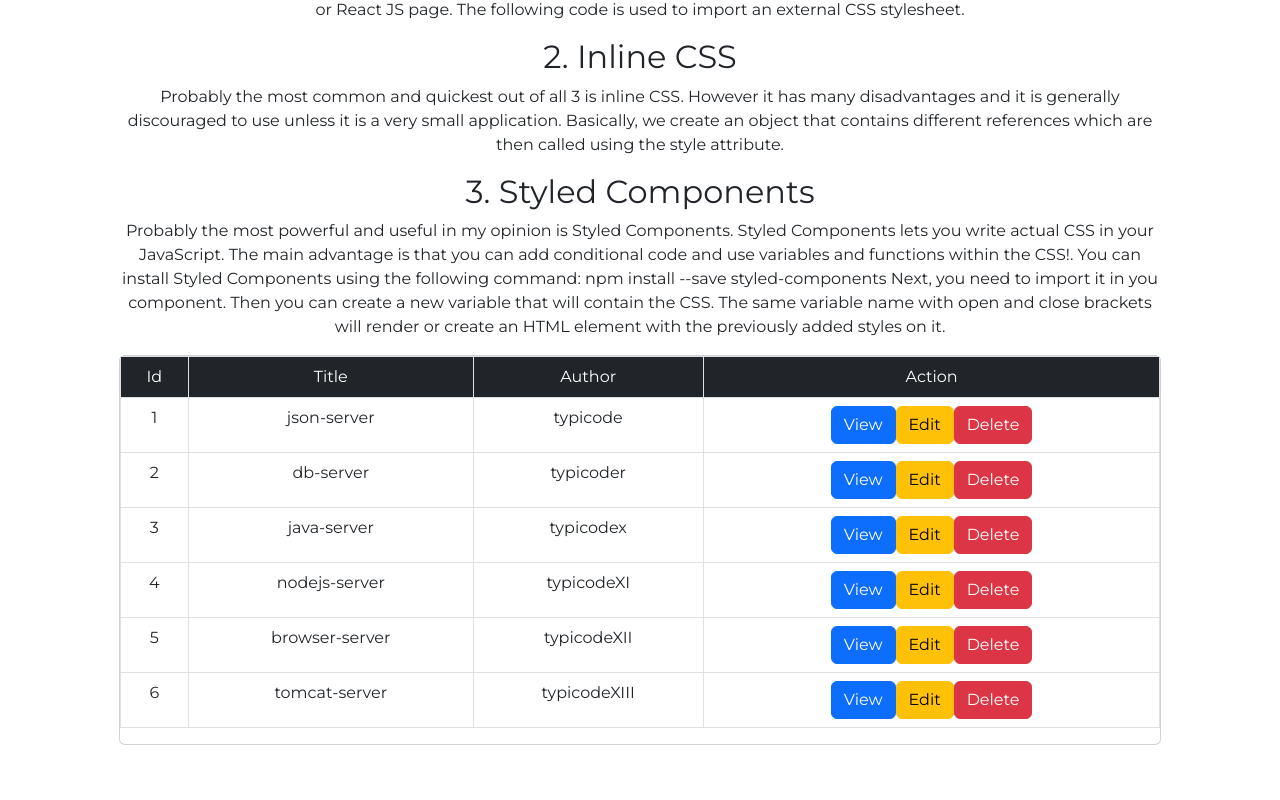
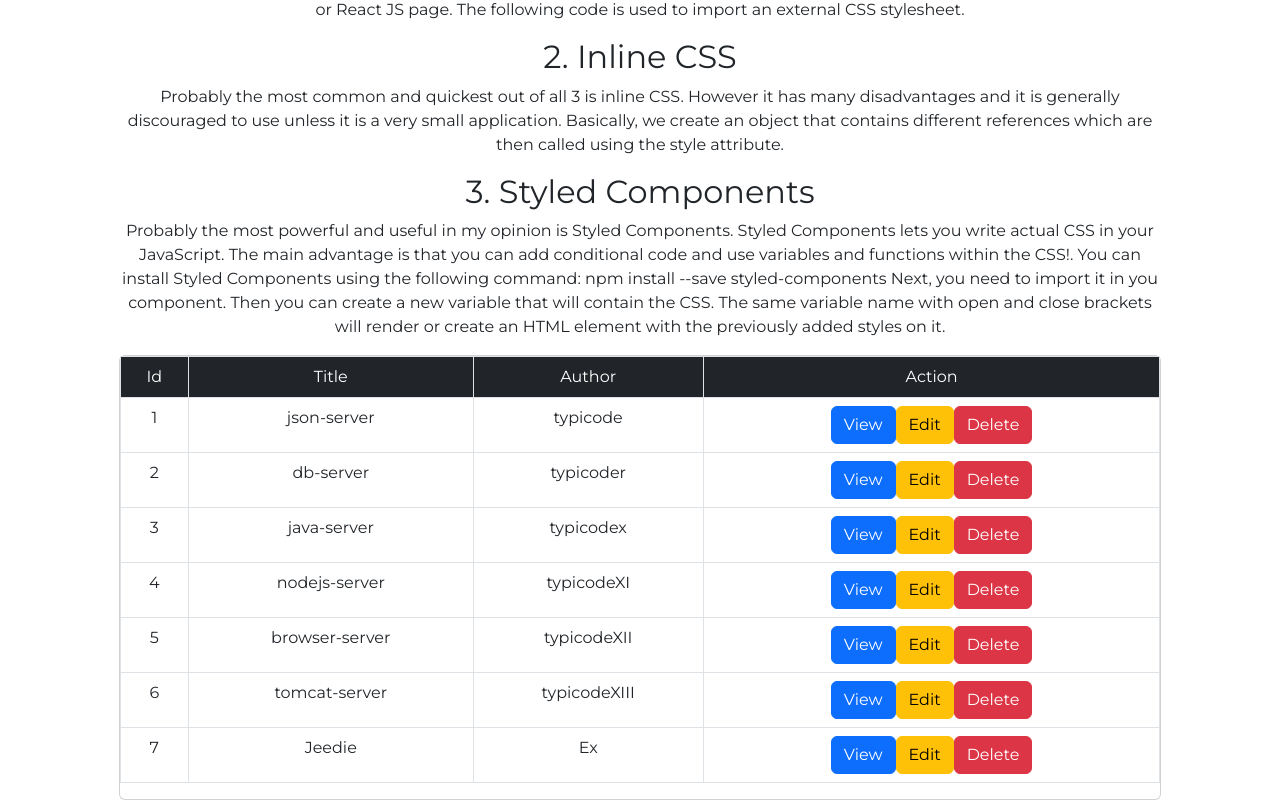
Before and after one commit to Enowizzy/react-app, a React (Create React App) app: page / in a window 1280 px wide. Shown: the part 208-1008 px from the top of the page. Before the commit the page ends 953 px from the top, so only its background shows below. Built offline with nearby package versions, Linux system fonts and the light colour scheme; data requests are answered from the project's data file.

Commit message:
post news to server

```diff
--- a/data/db.json
+++ b/data/db.json
@@ -2,33 +2,39 @@
   "news": [
     {
       "id": 1,
-      "title": "json-server",
-      "author": "typicode"
+      "author_first_name": "json-server",
+      "author_last_name": "typicode"
     },
     {
       "id": 2,
-      "title": "db-server",
-      "author": "typicoder"
+      "author_first_name": "db-server",
+      "author_last_name": "typicoder"
     },
     {
       "id": 3,
-      "title": "java-server",
-      "author": "typicodex"
+      "author_first_name": "java-server",
+      "author_last_name": "typicodex"
     },
     {
       "id": 4,
-      "title": "nodejs-server",
-      "author": "typicodeXI"
+      "author_first_name": "nodejs-server",
+      "author_last_name": "typicodeXI"
     },
     {
       "id": 5,
-      "title": "browser-server",
-      "author": "typicodeXII"
+      "author_first_name": "browser-server",
+      "author_last_name": "typicodeXII"
     },
     {
       "id": 6,
-      "title": "tomcat-server",
-      "author": "typicodeXIII"
+      "author_first_name": "tomcat-server",
+      "author_last_name": "typicodeXIII"
+    },
+    {
+      "author_first_name": "Jeedie",
+      "author_last_name": "Ex",
+      "news_message": "Whatsapp news",
+      "id": 7
     }
   ]
 }
--- a/src/user/components/body/body.js
+++ b/src/user/components/body/body.js
@@ -42,8 +42,8 @@ const Body = () => {
                             news_lists$.map((news_list$) => (
                                 <tr key={news_list$.id}>
                                     <td>{news_list$.id}</td>
-                                    <td>{news_list$.title}</td>
-                                    <td>{news_list$.author}</td>
+                                    <td>{news_list$.author_first_name}</td>
+                                    <td>{news_list$.author_last_name}</td>
                                     <td>
                                         <a href="view" className="btn btn-primary">View</a>
                                         <a href="edit" className="btn btn-warning">Edit</a>
```
